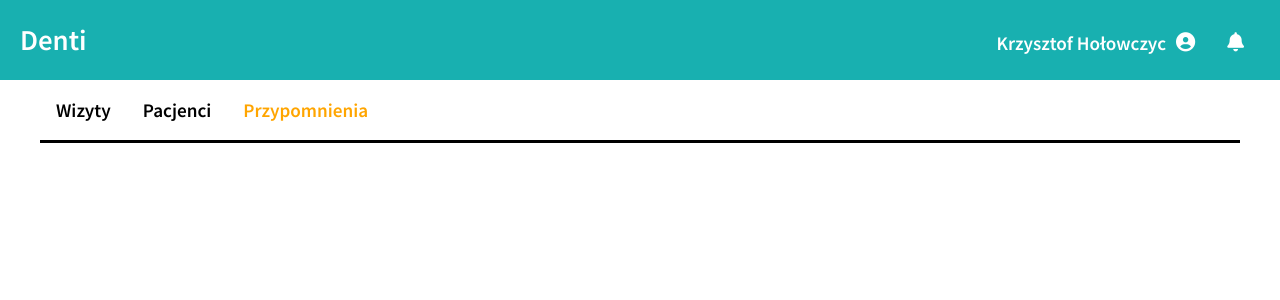
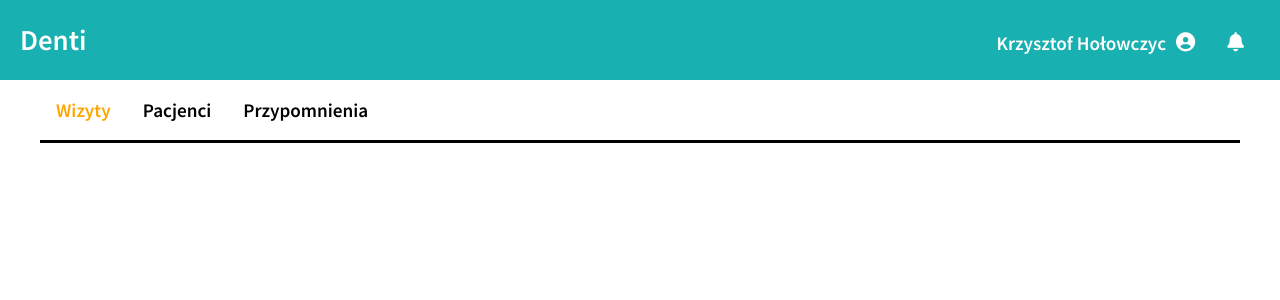
Before and after one commit to Radekowicz/inka-frontend, a React (Create React App) app: page / in a window 1280 px wide. Shown: the top 300 px of the page. Built offline with nearby package versions, Linux system fonts and the light colour scheme; some icons are missing.

Commit message:
toolbar fix

```diff
--- a/src/components/Toolbar/Toolbar.js
+++ b/src/components/Toolbar/Toolbar.js
@@ -3,9 +3,16 @@ import "./Toolbar.css";
 import { ToolItems } from "./ToolItems";
 
 class Toolbar extends Component {
+
+  constructor(props) {
+    super(props);
+    this.state = {
+      activeItemIndex: 0
+    }
+  }
+
   handleClick = (index) => {
-    console.log(111);
-    ToolItems[index].isClicked = true;
+    this.setState({ activeItemIndex: index});
   };
 
   render() {
@@ -16,7 +23,7 @@ class Toolbar extends Component {
             return (
               <li
                 key={index}
-                className={item.isClicked ? "tool-links-clicked" : "tool-links"}
+                className={index === this.state.activeItemIndex ? "tool-links-clicked" : "tool-links"}
                 onClick={() => this.handleClick(index)}
               >
                 {item.title}
```
